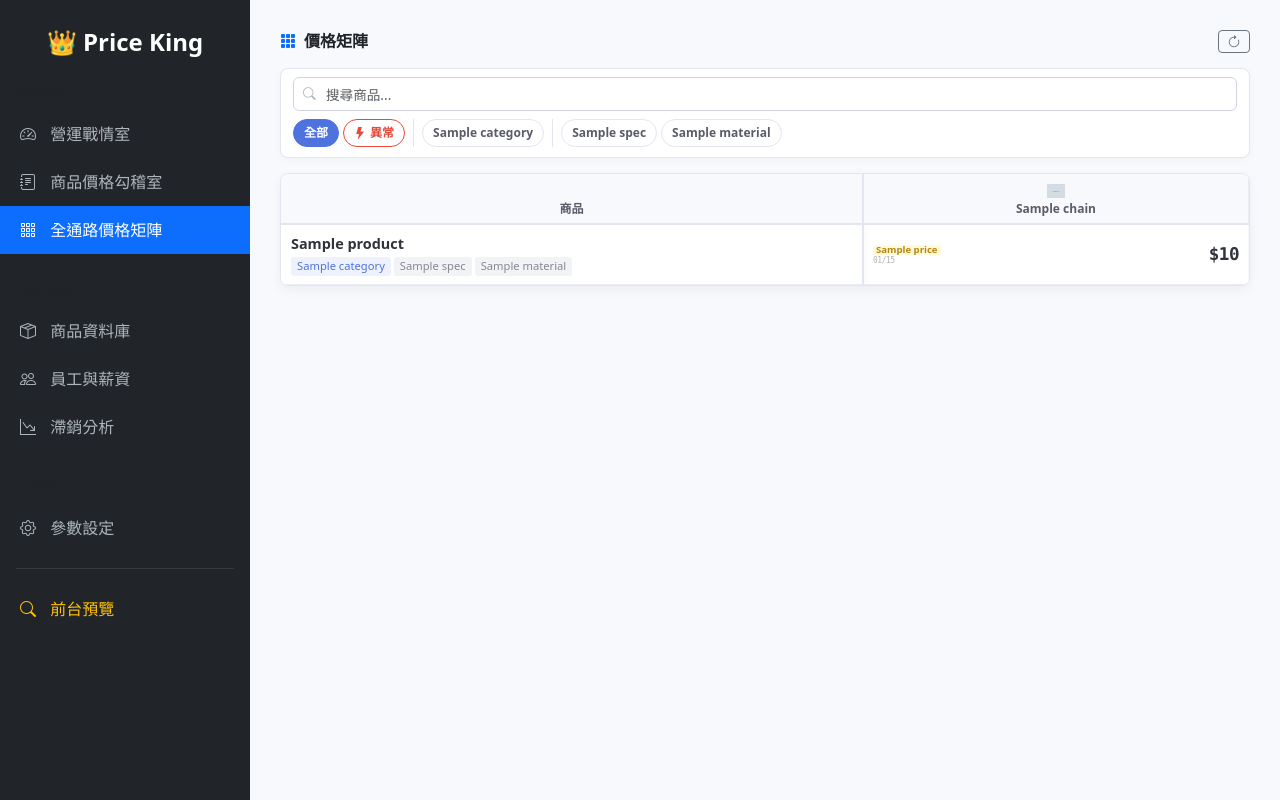
After one commit to asokuoi/price-king-cloud, a Flask app: page /admin/audit/matrix in a window 1280 px wide. The commit adds this page. Run offline with Flask 3, Linux system fonts and the light colour scheme; a user stored in the database is signed in; tables that the repository leaves empty hold one stand-in row (values such as "Sample post"); grey boxes marked "Sample" are stand-in pictures; a database or web service that is not in the repository returns one stand-in record (values such as "Sample title"); some libraries are stand-ins or nearby versions.

Commit message:
add audit_matrix.html

```diff
--- a/app.py
+++ b/app.py
@@ -503,9 +503,8 @@ def api_price_update():
         return jsonify({'status':'error', 'msg':str(e)}), 500
     finally: conn.close()
 
-
-# ==========================================
-# 🛒 消費者搜尋 V3.5 (分組冠軍 + 液態單位修正)
+# ==========================================
+# 🔍 消費者搜尋 API (V90.1: CP值顯示邏輯修正版)
 # ==========================================
 @app.route('/search')
 def consumer_search():
@@ -515,7 +514,7 @@ def consumer_search():
     target_category = request.args.get('category')
     pin_product_id = request.args.get('pin_id')
 
-    # V89.7: 接收定位與身分
+    # 接收定位與身分
     lat = request.args.get('lat', '')
     lng = request.args.get('lng', '')
     user_line_id = request.args.get('line_id', '')
@@ -523,7 +522,7 @@ def consumer_search():
     conn = get_db(); cur = conn.cursor()
     products_list = []
 
-    # 1. 流量紀錄 (寫入台灣時間)
+    # 1. 流量紀錄
     if keyword:
         try:
             cur.execute("""
@@ -543,7 +542,7 @@ def consumer_search():
             for r in cur.fetchall(): lobby_data['chains'].append({"id": dict(r)['id'], "name": dict(r)['name'], "logo_url": dict(r)['logo_url'], "icon": "🏪"})
         except: pass
         conn.close()
-        return render_template('search.html', products_data="[]", lobby_data=lobby_data, search_keyword="", search_mode="", liff_id=os.environ.get('LIFF_ID', config.LIFF_ID), pin_id="")
+        return render_template('search.html', products_data="[]", lobby_data=lobby_data, search_keyword="", search_mode="", liff_id=os.environ.get('LIFF_ID', config.LIFF_ID), pin_id="", target_chain_info="{}")
 
     # 3. 撈產品基礎資料
     cols = "id, name, spec, material, category, keywords, priority, image_url, capacity, unit"
@@ -591,10 +590,9 @@ def consumer_search():
             # CP值計算 (每1單位價格，用於排序)
             score = (price / cap) if cap > 0 and price > 0 else price
 
-            # cp_display (顯示用，自動轉 100ml)
+            # cp_display (顯示用，自動轉 100ml/100g)
             cp_disp = ""
             if cap > 0 and price > 0:
-                # 判斷液體/重量單位 (不分大小寫)
                 high_vol_units = ['ml', 'g', 'cc', 'cm']
                 if unit.lower() in high_vol_units:
                     val_100 = (price / cap) * 100
@@ -602,12 +600,12 @@ def consumer_search():
                 else:
                     cp_disp = f"${round(score, 1)}/{unit}"
 
-            # 更新全域 CP 霸主
+            # 更新全域 CP 霸主 (這是預設值，全網比價時用)
             if score < p['cp_score']:
                 p['cp_score'] = score
                 p['cp_display'] = cp_disp
 
-            # 更新店內 CP 分數
+            # 更新店內 CP 分數 (排序用)
             is_target_store = (str(d['chain_id']) == str(target_chain_id)) if target_chain_id else False
             if is_target_store:
                 if score < p['local_score']: p['local_score'] = score
@@ -631,7 +629,7 @@ def consumer_search():
                 'price': int(price),
                 'base_price': int(d.get('base_price', 0)),
                 'promo_label': d.get('promo_label', ''),
-                'cp_val': cp_disp,
+                'cp_val': cp_disp,  # 把該通路的 CP 值字串存起來
                 'time_ago': time_str,
                 'is_target_store': is_target_store,
                 'is_hist_low': is_hist_low
@@ -654,15 +652,15 @@ def consumer_search():
                 filtered_list.append(p)
         raw_list = filtered_list
 
-    # 預設排序
+    # 預設排序 key
     def get_sort_key(p):
         is_pinned = (str(p['id']) == str(pin_product_id)) if pin_product_id else False
         return (0 if is_pinned else 1, p['cp_score'])
 
-    target_chain_info = {} # 用於傳遞給前端顯示 Store Header
+    target_chain_info = {}
 
     if mode == 'store_shelf' and target_chain_id:
-        # 撈出該通路的資訊 (Logo, Name)
+        # 撈出該通路的資訊
         try:
             cur.execute("SELECT id, name, logo_url FROM chains WHERE id = %s", (target_chain_id,))
             chain_res = cur.fetchone()
@@ -671,7 +669,13 @@ def consumer_search():
 
         final_list = []
         for p in raw_list:
-            if any(pr['is_target_store'] for pr in p['prices']):
+            # 找出該通路的價格資料 (用來覆蓋顯示的 CP 值)
+            target_price_entry = next((pr for pr in p['prices'] if pr['is_target_store']), None)
+
+            if target_price_entry:
+                # 🔥 修正核心：如果是單店模式，強制把顯示用的 CP 值改成該店的數值
+                # 這樣前端顯示的價格跟 CP 值才會吻合
+                p['cp_display'] = target_price_entry['cp_val']
                 final_list.append(p)
 
         # 店內模式排序：置頂 -> 分類 -> 本店分數
@@ -681,7 +685,7 @@ def consumer_search():
             x['local_score']
         ))
     else:
-        # 一般模式排序：置頂 -> 全域分數
+        # 一般模式排序：置頂 -> 全域分數 (CP霸主)
         products_list = sorted([p for p in raw_list if len(p['prices']) > 0], key=get_sort_key)
 
     # 價格內排序
@@ -690,7 +694,6 @@ def consumer_search():
 
     conn.close()
 
-    # 🔥 注意：這裡新增傳入 target_chain_info 供前端使用
     return render_template('search.html',
                            products_data=json.dumps(products_list),
                            lobby_data=lobby_data,
@@ -1461,6 +1464,94 @@ def add_header(response):
 
     return response
 # 👆👆👆 這樣寫最穩，不會衝突 👆👆👆
+
+# ==========================================
+# 📊 價格矩陣 (Price Matrix) - V90.2 UI 強化版
+# ==========================================
+@app.route('/admin/audit/matrix')
+def admin_audit_matrix():
+    if not is_admin_logged_in(): return redirect(url_for('admin_login'))
+
+    conn = get_db(); cur = conn.cursor()
+
+    # 1. 取得通路
+    cur.execute("SELECT id, name, logo_url FROM chains WHERE status = 1 ORDER BY id")
+    chains = [dict(r) for r in cur.fetchall()]
+    chain_ids = [c['id'] for c in chains]
+
+    # 2. 取得商品 (包含材質、規格)
+    cur.execute("SELECT id, name, spec, material, category FROM products WHERE status = 1 ORDER BY category, priority DESC, id")
+    products = [dict(r) for r in cur.fetchall()]
+
+    # 3. 取得價格快照 (🔥 新增 promo_label, base_price)
+    cur.execute("""
+        SELECT product_id, chain_id, price, base_price, promo_label, update_time
+        FROM prices
+        WHERE price > 0
+    """)
+    price_map = {}
+    for r in cur.fetchall():
+        key = f"{r['product_id']}_{r['chain_id']}"
+        price_map[key] = dict(r)
+
+    # 4. 組裝資料
+    matrix_data = []
+
+    # 為了前端快篩，我們需要收集所有的規格與材質
+    all_specs = set()
+    all_materials = set()
+    all_categories = set()
+
+    for p in products:
+        pid = p['id']
+        if p['spec']: all_specs.add(p['spec'])
+        if p['material']: all_materials.add(p['material'])
+        if p['category']: all_categories.add(p['category'])
+
+        row = {
+            'info': p,
+            'prices': {},
+            'stats': {'min': None, 'max': None, 'diff_pct': 0, 'is_anomaly': False}
+        }
+
+        valid_prices = []
+
+        for cid in chain_ids:
+            key = f"{pid}_{cid}"
+            if key in price_map:
+                price_info = price_map[key]
+                row['prices'][cid] = price_info
+                valid_prices.append(price_info['price'])
+            else:
+                row['prices'][cid] = None
+
+        # 異常偵測邏輯
+        if valid_prices:
+            min_p = min(valid_prices)
+            max_p = max(valid_prices)
+            row['stats']['min'] = min_p
+
+            if min_p > 0:
+                diff = (max_p - min_p) / min_p
+                row['stats']['diff_pct'] = round(diff * 100, 1)
+                if diff >= 0.5: row['stats']['is_anomaly'] = True
+
+        matrix_data.append(row)
+
+    conn.close()
+
+    # 把篩選選項傳給前端
+    filters = {
+        'categories': sorted(list(all_categories)),
+        'specs': sorted(list(all_specs)),
+        'materials': sorted(list(all_materials))
+    }
+
+    return render_template('admin/audit_matrix.html',
+                           chains=chains,
+                           matrix_data=matrix_data,
+                           filters=filters)
+
 if __name__ == "__main__":
     port = int(os.environ.get("PORT", 5000))
     app.run(host='0.0.0.0', port=port, debug=True)
--- /dev/null
+++ b/templates/admin/audit_matrix.html
@@ -0,0 +1,364 @@
+{% extends "admin/base.html" %}
+
+{% block content %}
+<style>
+    /* === 全局背景 === */
+    body { background-color: #f8f9fc; }
+
+    /* === 頂部標題列 === */
+    .page-header-row { display: flex; justify-content: space-between; align-items: center; margin-bottom: 15px; }
+
+    /* === 智慧篩選列 === */
+    .filter-bar-wrapper {
+        background: #fff; border-radius: 8px; padding: 8px 12px;
+        box-shadow: 0 2px 8px rgba(0,0,0,0.03); margin-bottom: 15px;
+        border: 1px solid #e3e6f0;
+    }
+    .search-row { margin-bottom: 8px; position: relative; }
+    .search-icon { position: absolute; left: 10px; top: 50%; transform: translateY(-50%); color: #adb5bd; font-size: 0.8rem; }
+    .search-input { padding-left: 32px; border-radius: 6px; border: 1px solid #d1d3e2; background: #fff; height: 34px; font-size: 0.85rem;}
+
+    .chip-container {
+        display: flex; gap: 4px; overflow-x: auto; white-space: nowrap; padding-bottom: 2px; scrollbar-width: none;
+    }
+    .chip-container::-webkit-scrollbar { display: none; }
+
+    .filter-chip {
+        font-size: 0.75rem; padding: 4px 10px; border-radius: 50px;
+        border: 1px solid #e3e6f0; background: #fff; color: #5a5c69;
+        cursor: pointer; transition: all 0.2s; user-select: none; font-weight: 600;
+        display: flex; align-items: center; gap: 4px;
+    }
+    .filter-chip:hover { background: #eaecf4; color: #4e73df; }
+    .filter-chip.active { background: #4e73df; color: white; border-color: #4e73df; }
+    .filter-chip.chip-anomaly { color: #e74a3b; border-color: #e74a3b; background: #fff; }
+    .filter-chip.chip-anomaly.active { background: #e74a3b; color: white; }
+
+    /* === 矩陣表格容器 === */
+    .matrix-wrapper {
+        background: #fff; border-radius: 8px; border: 1px solid #e3e6f0;
+        box-shadow: 0 4px 12px rgba(0,0,0,0.05);
+        max-height: 80vh; overflow: auto; position: relative;
+    }
+
+    .table-matrix { margin-bottom: 0; border-collapse: separate; border-spacing: 0; }
+
+    /* --- 標頭 (Chains) --- */
+    .table-matrix thead th {
+        position: sticky; top: 0; z-index: 20;
+        background: #f8f9fc; color: #5a5c69; font-weight: 700; font-size: 0.75rem;
+        border-bottom: 2px solid #e3e6f0; border-right: 1px solid #eaecf4;
+        text-align: center; padding: 8px 2px;
+        width: 55px; min-width: 55px; max-width: 55px; /* 🔥 極窄寬度 */
+        vertical-align: bottom;
+        line-height: 1.1;
+        white-space: normal;
+    }
+    .chain-logo-sm { width: 18px; height: 18px; object-fit: contain; border-radius: 3px; margin-bottom: 2px; display: block; margin: 0 auto 2px auto;}
+
+    /* --- 第一欄 (商品資訊) - 鎖定左側 --- */
+    .table-matrix tbody th.col-product {
+        position: sticky; left: 0; z-index: 10;
+        background: #fff; border-right: 2px solid #e3e6f0; border-bottom: 1px solid #eaecf4;
+        width: 180px; min-width: 180px; max-width: 180px; /* 🔥 修改為 180px */
+        padding: 8px 10px; vertical-align: middle;
+        box-shadow: 4px 0 8px rgba(0,0,0,0.02);
+    }
+
+    /* 左上角空白格 */
+    .table-matrix thead th:first-child {
+        left: 0; z-index: 30; background: #f8f9fc; border-right: 2px solid #e3e6f0; border-bottom: 2px solid #e3e6f0;
+    }
+
+    .prod-name { font-size: 0.9rem; font-weight: 700; color: #2e343a; line-height: 1.35; margin-bottom: 4px; white-space: normal; }
+    .prod-meta-row { display: flex; gap: 3px; flex-wrap: wrap; }
+    .badge-meta { font-size: 0.7rem; font-weight: 500; background: #f1f3f5; color: #858796; padding: 1px 6px; border-radius: 3px; }
+    .badge-cat { background: #eef2ff; color: #4e73df; }
+
+    /* --- 價格格子 (核心佈局) --- */
+    .price-cell {
+        padding: 4px 2px; vertical-align: middle;
+        border-bottom: 1px solid #eaecf4; border-right: 1px solid #f8f9fc;
+        cursor: pointer; transition: background-color 0.1s;
+        height: 60px; /* 固定高度 */
+        position: relative;
+    }
+    .price-cell:hover { background-color: #f0f5ff; }
+    .price-cell.empty { background-color: #fdfdfe; }
+    .price-cell.empty::after { content: '-'; color: #e3e6f0; position: absolute; top: 50%; left: 50%; transform: translate(-50%, -50%); font-weight: 300;}
+
+    /* 🔥 內部容器：左右分佈 (Left: Meta, Right: Price) */
+    .cell-inner {
+        display: flex;
+        align-items: center;
+        justify-content: space-between; /* 左右撐開 */
+        height: 100%; width: 100%;
+        padding: 0 1px;
+    }
+
+    /* 👈 左邊區塊 (標籤+日期) - 靠左 */
+    .cell-left-meta {
+        flex: 1;
+        display: flex;
+        flex-direction: column;
+        justify-content: center;
+        align-items: flex-start; /* 靠左對齊 */
+        overflow: hidden;
+        margin-right: 2px; /* 與價格保持極小距離 */
+    }
+
+    /* 👉 右邊區塊 (價格) - 靠右 */
+    .cell-right-price {
+        flex-shrink: 0;
+        text-align: right;
+    }
+
+    /* 1. 促銷標籤 (Left Top) */
+    .promo-tag {
+        font-size: 0.6rem; font-weight: 700; color: #b7860b;
+        background: #fff9db; padding: 0 3px; border-radius: 2px;
+        line-height: 1.1; max-width: 100%;
+        white-space: nowrap; overflow: hidden; text-overflow: ellipsis;
+        margin-bottom: 1px;
+    }
+
+    /* 2. 日期 (Left Bottom) */
+    .date-mini {
+        font-size: 0.55rem; color: #b0b3b8; line-height: 1;
+        font-family: monospace; letter-spacing: -0.5px; white-space: nowrap;
+        transform: scale(0.9); transform-origin: left center;
+    }
+
+    /* 🔥 紅色無紀錄 */
+    .date-none {
+        color: #e74a3b; font-weight: 700;
+    }
+
+    /* 3. 價格 (Right, Big) */
+    .price-hero {
+        font-family: 'Consolas', monospace;
+        font-weight: 800; font-size: 1.1rem; color: #2e343a;
+        line-height: 1; letter-spacing: -0.5px;
+    }
+
+    /* 異常狀態 */
+    .row-anomaly th { background-color: #fff5f5 !important; border-left: 4px solid #e74a3b; }
+    .row-anomaly .price-cell { background-color: #fff5f5; }
+    .row-anomaly .price-hero { color: #e74a3b; }
+    .anomaly-indicator {
+        display: inline-flex; align-items: center; gap: 3px;
+        color: #e74a3b; font-size: 0.7rem; font-weight: 700;
+        margin-top: 4px; background: rgba(231, 74, 59, 0.1); padding: 1px 6px; border-radius: 4px;
+    }
+
+    /* 歷史紀錄 Modal */
+    .table-hist th { background: #343a40; color: white; font-size: 0.75rem; padding: 8px;}
+    .table-hist td { font-size: 0.85rem; vertical-align: middle; padding: 8px;}
+</style>
+
+<div class="page-header-row">
+    <div>
+        <h6 class="fw-bold mb-0 text-dark"><i class="bi bi-grid-3x3-gap-fill text-primary me-2"></i>價格矩陣</h6>
+    </div>
+    <button class="btn btn-outline-secondary btn-sm py-0" onclick="location.reload()"><i class="bi bi-arrow-clockwise"></i></button>
+</div>
+
+<div class="filter-bar-wrapper">
+    <div class="search-row">
+        <i class="bi bi-search search-icon"></i>
+        <input type="text" id="searchInput" class="form-control search-input" placeholder="搜尋商品..." onkeyup="applyFilters()">
+    </div>
+
+    <div class="chip-container">
+        <div class="filter-chip active" onclick="resetFilters(this)">全部</div>
+        <div class="filter-chip chip-anomaly" onclick="toggleFilter('anomaly', true, this)">
+            <i class="bi bi-lightning-fill"></i> 異常
+        </div>
+        <div style="width: 1px; background: #e3e6f0; margin: 0 4px;"></div>
+        {% for cat in filters.categories %}
+        <div class="filter-chip" onclick="toggleFilter('category', '{{ cat }}', this)">{{ cat }}</div>
+        {% endfor %}
+        <div style="width: 1px; background: #e3e6f0; margin: 0 4px;"></div>
+        {% for spec in filters.specs %}
+        <div class="filter-chip" onclick="toggleFilter('spec', '{{ spec }}', this)">{{ spec }}</div>
+        {% endfor %}
+        {% for mat in filters.materials %}
+        <div class="filter-chip" onclick="toggleFilter('material', '{{ mat }}', this)">{{ mat }}</div>
+        {% endfor %}
+    </div>
+</div>
+
+<div class="matrix-wrapper">
+    <table class="table table-matrix">
+        <thead>
+            <tr>
+                <th>商品</th>
+                {% for c in chains %}
+                <th title="{{ c.name }}">
+                    {% if c.logo_url %}
+                    <img src="{{ c.logo_url }}" class="chain-logo-sm">
+                    {% endif %}
+                    <div>{{ c.name }}</div>
+                </th>
+                {% endfor %}
+            </tr>
+        </thead>
+        <tbody>
+            {% for row in matrix_data %}
+            <tr class="matrix-row {{ 'row-anomaly' if row.stats.is_anomaly else '' }}"
+                data-name="{{ row.info.name }}"
+                data-cat="{{ row.info.category }}"
+                data-spec="{{ row.info.spec }}"
+                data-material="{{ row.info.material }}"
+                data-anomaly="{{ 'true' if row.stats.is_anomaly else 'false' }}">
+
+                <th class="col-product">
+                    <div class="prod-name">{{ row.info.name }}</div>
+                    <div class="prod-meta-row">
+                        <span class="badge-meta badge-cat">{{ row.info.category }}</span>
+                        {% if row.info.spec %}<span class="badge-meta">{{ row.info.spec }}</span>{% endif %}
+                        {% if row.info.material %}<span class="badge-meta">{{ row.info.material }}</span>{% endif %}
+                    </div>
+                    {% if row.stats.is_anomaly %}
+                    <div class="anomaly-indicator">
+                        <i class="bi bi-exclamation-triangle-fill"></i> 價差 {{ row.stats.diff_pct }}%
+                    </div>
+                    {% endif %}
+                </th>
+
+                {% for c in chains %}
+                    {% set price_data = row.prices[c.id] %}
+
+                    <td class="price-cell {{ 'empty' if not price_data else '' }}"
+                        {% if price_data %}onclick="showHistory({{ c.id }}, {{ row.info.id }}, '{{ c.name }}', '{{ row.info.name }}')"{% endif %}>
+
+                        {% if price_data %}
+                            <div class="cell-inner">
+                                <div class="cell-left-meta">
+                                    {% if price_data.promo_label %}
+                                        <div class="promo-tag" title="{{ price_data.promo_label }}">{{ price_data.promo_label }}</div>
+                                    {% else %}
+                                        {% endif %}
+
+                                    <div class="date-mini">
+                                        {% if price_data.update_time %}
+                                            {{ price_data.update_time.strftime('%m/%d') }}
+                                        {% else %}
+                                            <span class="date-none">無紀錄</span>
+                                        {% endif %}
+                                    </div>
+                                </div>
+
+                                <div class="cell-right-price">
+                                    <div class="price-hero">${{ price_data.price }}</div>
+                                </div>
+                            </div>
+                        {% endif %}
+                    </td>
+                {% endfor %}
+            </tr>
+            {% endfor %}
+        </tbody>
+    </table>
+</div>
+
+<div class="modal fade" id="historyModal" tabindex="-1">
+    <div class="modal-dialog modal-dialog-centered modal-sm">
+        <div class="modal-content border-0 shadow">
+            <div class="modal-header py-2 bg-dark text-white">
+                <h6 class="modal-title fw-bold" id="histTitle">歷史紀錄</h6>
+                <button type="button" class="btn-close btn-close-white" data-bs-dismiss="modal"></button>
+            </div>
+            <div class="modal-body p-0">
+                <div class="table-responsive">
+                    <table class="table table-striped mb-0 table-hist">
+                        <thead class="table-secondary">
+                            <tr>
+                                <th>日期</th><th>員工</th><th>價格</th>
+                            </tr>
+                        </thead>
+                        <tbody id="histBody"></tbody>
+                    </table>
+                </div>
+            </div>
+        </div>
+    </div>
+</div>
+
+<script>
+let activeFilters = { category: null, spec: null, material: null, anomaly: false };
+
+function toggleFilter(type, value, btn) {
+    if (activeFilters[type] === value) {
+        activeFilters[type] = null;
+        btn.classList.remove('active');
+    } else {
+        activeFilters[type] = value;
+        const siblings = btn.parentElement.querySelectorAll(`.filter-chip`);
+        siblings.forEach(el => {
+            if(el.textContent === value || (type === 'anomaly' && el.classList.contains('chip-anomaly'))) {}
+            else if (el.onclick && el.onclick.toString().includes(`'${type}'`)) {
+                el.classList.remove('active');
+            }
+        });
+        btn.classList.add('active');
+    }
+    document.querySelector('.filter-chip:first-child').classList.remove('active');
+    applyFilters();
+}
+
+function resetFilters(btn) {
+    activeFilters = { category: null, spec: null, material: null, anomaly: false };
+    document.querySelectorAll('.filter-chip').forEach(el => el.classList.remove('active'));
+    btn.classList.add('active');
+    applyFilters();
+}
+
+function applyFilters() {
+    const keyword = document.getElementById('searchInput').value.toLowerCase();
+    const rows = document.querySelectorAll('.matrix-row');
+
+    rows.forEach(row => {
+        const name = row.dataset.name.toLowerCase();
+        const cat = row.dataset.cat;
+        const spec = row.dataset.spec;
+        const mat = row.dataset.material;
+        const isAnomaly = row.dataset.anomaly === 'true';
+
+        let pass = true;
+        if (activeFilters.category && activeFilters.category !== cat) pass = false;
+        if (activeFilters.spec && activeFilters.spec !== spec) pass = false;
+        if (activeFilters.material && activeFilters.material !== mat) pass = false;
+        if (activeFilters.anomaly && !isAnomaly) pass = false;
+        if (keyword && !name.includes(keyword)) pass = false;
+
+        row.style.display = pass ? '' : 'none';
+    });
+}
+
+function showHistory(chainId, productId, chainName, prodName) {
+    document.getElementById('histTitle').textContent = `${chainName} - ${prodName}`;
+    new bootstrap.Modal(document.getElementById('historyModal')).show();
+    const tbody = document.getElementById('histBody');
+    tbody.innerHTML = '<tr><td colspan="3" class="text-center py-3"><div class="spinner-border spinner-border-sm text-primary"></div></td></tr>';
+
+    fetch(`/admin/api/history?chain_id=${chainId}&product_id=${productId}`)
+        .then(res => res.json())
+        .then(data => {
+            if(data.status === 'success') {
+                if (data.data.length === 0) {
+                    tbody.innerHTML = '<tr><td colspan="3" class="text-center py-3 text-muted">無紀錄</td></tr>';
+                    return;
+                }
+                let html = '';
+                data.data.forEach(row => {
+                    html += `<tr><td><div class="fw-bold">${row.date.substring(5)}</div></td><td>${row.staff}</td><td class="fw-bold text-success">$${row.price}</td></tr>`;
+                });
+                tbody.innerHTML = html;
+            } else {
+                tbody.innerHTML = `<tr><td colspan="3" class="text-center text-danger">失敗</td></tr>`;
+            }
+        });
+}
+</script>
+{% endblock %}
--- a/templates/admin/base.html
+++ b/templates/admin/base.html
@@ -24,6 +24,9 @@
         </a>
         <a href="/admin/audit" class="{{ 'active' if request.path == '/admin/audit' else '' }}">
             <i class="bi bi-journal-text"></i> 商品價格勾稽室
+        </a>
+        <a href="/admin/audit/matrix" class="{{ 'active' if request.path == '/admin/audit/matrix' else '' }}">
+            <i class="bi bi-grid-3x3-gap"></i> 全通路價格矩陣
         </a>
 
         <div class="px-3 mt-4 mb-2 text-muted small">資產管理</div>
```
Also changed, not shown: templates/admin/staff.html (+4 -4 lines).
